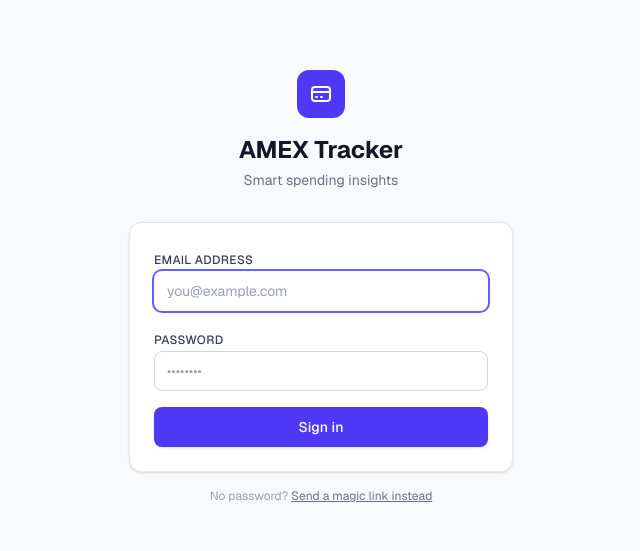
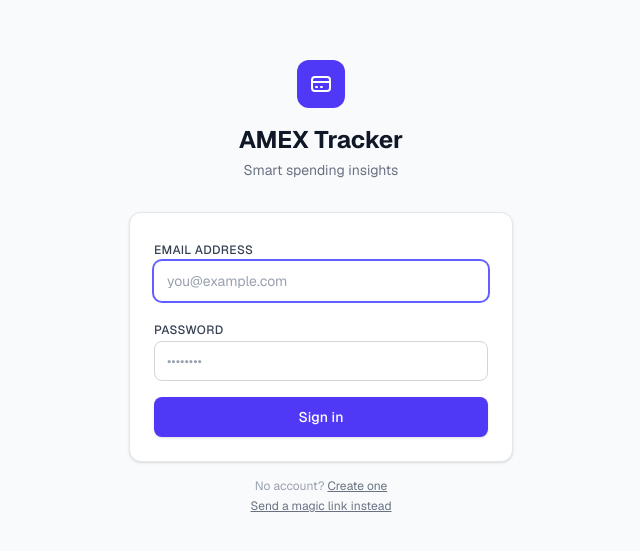
Before and after one commit to Kav-png/amex-tracker, a Next.js app: page /login in a window 1280 px wide. Shown: the part 113-664 px from the top of the page, without its empty margins (319-959 px from the left). Built offline with nearby package versions, Linux system fonts and the light colour scheme.

Commit message:
Add sign-up flow to login page

```diff
--- a/app/(auth)/login/page.tsx
+++ b/app/(auth)/login/page.tsx
@@ -5,17 +5,27 @@
 import { Button } from "@/components/ui/button"
 import { Input } from "@/components/ui/input"
 
+type Mode = "signin" | "signup" | "magic"
+
 export default function LoginPage() {
   const [email, setEmail] = useState("")
   const [password, setPassword] = useState("")
-  const [mode, setMode] = useState<"magic" | "password">("password")
+  const [mode, setMode] = useState<Mode>("signin")
   const [sent, setSent] = useState(false)
   const [loading, setLoading] = useState(false)
   const [error, setError] = useState("")
+  const [message, setMessage] = useState("")
+
+  function switchMode(next: Mode) {
+    setMode(next)
+    setError("")
+    setMessage("")
+  }
 
   async function handleSubmit(e: React.FormEvent) {
     e.preventDefault()
     setError("")
+    setMessage("")
     setLoading(true)
 
     const supabase = createClient()
@@ -23,18 +33,24 @@
     if (mode === "magic") {
       const { error: authError } = await supabase.auth.signInWithOtp({
         email,
-        options: {
-          emailRedirectTo: `${window.location.origin}/auth/callback`,
-        },
+        options: { emailRedirectTo: `${window.location.origin}/auth/callback` },
       })
       setLoading(false)
       if (authError) setError(authError.message)
       else setSent(true)
-    } else {
+    } else if (mode === "signin") {
       const { error: authError } = await supabase.auth.signInWithPassword({ email, password })
       setLoading(false)
       if (authError) setError(authError.message)
-      // on success, Supabase redirects via the auth listener in middleware
+    } else {
+      const { error: authError } = await supabase.auth.signUp({
+        email,
+        password,
+        options: { emailRedirectTo: `${window.location.origin}/auth/callback` },
+      })
+      setLoading(false)
+      if (authError) setError(authError.message)
+      else setMessage("Account created! Check your email to confirm, then sign in.")
     }
   }
 
@@ -53,7 +69,6 @@
 
         {sent ? (
           <div className="rounded-xl border border-green-200 bg-green-50 p-6 text-center">
-            <div className="text-2xl mb-2">📬</div>
             <p className="text-sm font-medium text-green-800">Check your email</p>
             <p className="mt-1 text-xs text-green-600">
               We sent a sign-in link to <strong>{email}</strong>
@@ -83,7 +98,7 @@
                 />
               </div>
 
-              {mode === "password" && (
+              {mode !== "magic" && (
                 <div className="space-y-1.5">
                   <label className="text-xs font-medium text-gray-700 uppercase tracking-wide">
                     Password
@@ -94,7 +109,7 @@
                     onChange={(e) => setPassword(e.target.value)}
                     placeholder="••••••••"
                     required
-                    autoComplete="current-password"
+                    autoComplete={mode === "signup" ? "new-password" : "current-password"}
                   />
                 </div>
               )}
@@ -102,29 +117,47 @@
               {error && (
                 <p className="text-xs text-red-600 bg-red-50 rounded-lg px-3 py-2">{error}</p>
               )}
+              {message && (
+                <p className="text-xs text-green-700 bg-green-50 rounded-lg px-3 py-2">{message}</p>
+              )}
 
               <Button type="submit" className="w-full" loading={loading}>
-                {mode === "password" ? "Sign in" : "Send sign-in link"}
+                {mode === "signin" ? "Sign in" : mode === "signup" ? "Create account" : "Send sign-in link"}
               </Button>
             </div>
 
-            <p className="text-center text-xs text-gray-400">
-              {mode === "password" ? (
+            <div className="text-center text-xs text-gray-400 space-y-1">
+              {mode === "signin" && (
                 <>
-                  No password?{" "}
-                  <button type="button" onClick={() => { setMode("magic"); setError("") }} className="underline text-gray-500">
-                    Send a magic link instead
+                  <p>
+                    No account?{" "}
+                    <button type="button" onClick={() => switchMode("signup")} className="underline text-gray-500">
+                      Create one
+                    </button>
+                  </p>
+                  <p>
+                    <button type="button" onClick={() => switchMode("magic")} className="underline text-gray-500">
+                      Send a magic link instead
+                    </button>
+                  </p>
+                </>
+              )}
+              {mode === "signup" && (
+                <p>
+                  Already have an account?{" "}
+                  <button type="button" onClick={() => switchMode("signin")} className="underline text-gray-500">
+                    Sign in
                   </button>
-                </>
-              ) : (
-                <>
-                  Have a password?{" "}
-                  <button type="button" onClick={() => { setMode("password"); setError("") }} className="underline text-gray-500">
+                </p>
+              )}
+              {mode === "magic" && (
+                <p>
+                  <button type="button" onClick={() => switchMode("signin")} className="underline text-gray-500">
                     Sign in with password
                   </button>
-                </>
+                </p>
               )}
-            </p>
+            </div>
           </form>
         )}
       </div>
```
